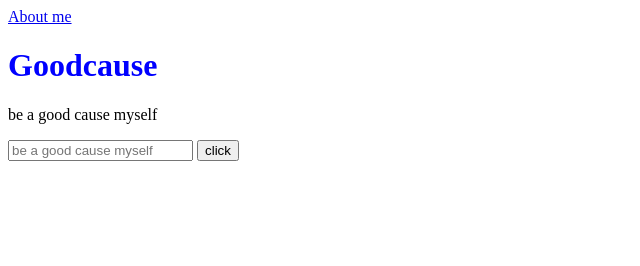
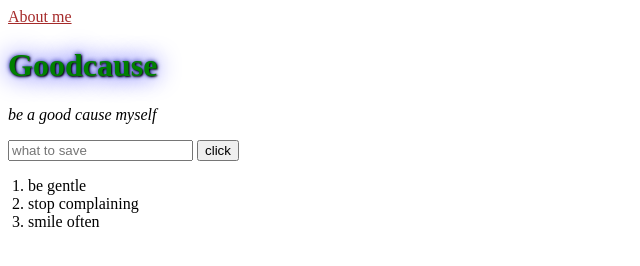
Before and after one commit to NadineKleger/beagoodcausemyself, a plain HTML site: page index.html in a window 1280 px wide. Shown: the whole page, without its empty margins (0-640 px from the left). Drawn offline with Linux system fonts and the light colour scheme.

Commit message:
added more styling

```diff
--- a/index.html
+++ b/index.html
@@ -1,14 +1,24 @@
 <html>
 
+<head>
+
+    <link rel="stylesheet" type="text/css" href="./styles.css"></link>
+</head>
+
 <body>
-    <a href="aboutme.html">About me</a>
-    <h1 style="color: blue">Goodcause</h1>
-    <p>be a good cause myself</p>
-    <div id="saveit">
-        <input placeholder="be a good cause myself" type="text" name="" id="savewhat">
+    <a class="nav" href="aboutme.html">About me</a>
+    <h1 class="title">Goodcause</h1>
+    <p class="purpose">be a good cause myself</p>
+    <div class="container" id="saveit">
+        <input placeholder="what to save" type="text" name="" id="savewhat">
         <button onclick="document.getElementById('saveit').innerText = 'Save the' + document.getElementById('whatsoever').value + '!'">click</button>
     </div>
-    <img src="" alt="">
+    <ul class="list">
+        <li class="point">be gentle</li>
+        <li class="point"> stop complaining</li>
+        <li class="point">smile often</li>
+    </ul>
+
 </body>
 
 </html>
--- /dev/null
+++ b/styles.css
@@ -0,0 +1,32 @@
+.title {
+    color:green;
+    text-shadow: 1px 1px 2px black, 0 0 25px blue, 0 0 5px darkblue;
+}
+
+.purpose {
+    font-style: italic;
+}
+
+.me {
+    width: 350px;
+    box-shadow: 10px 10px 5px grey;
+    border-radius: 50px;
+}
+body {
+   font-family: 'Gill Sans', 'Gill Sans MT', Calibri, 'Trebuchet MS', sans-serif"
+}
+
+.nav {
+    color: brown;
+}
+
+.container {
+    color: blue;
+}
+.list {
+    background-color: acqua;
+}
+.point {
+    list-style-type: decimal;
+    margin-left: -20px;
+}
```
Also changed, not shown: aboutme.html (+10 -5 lines).
